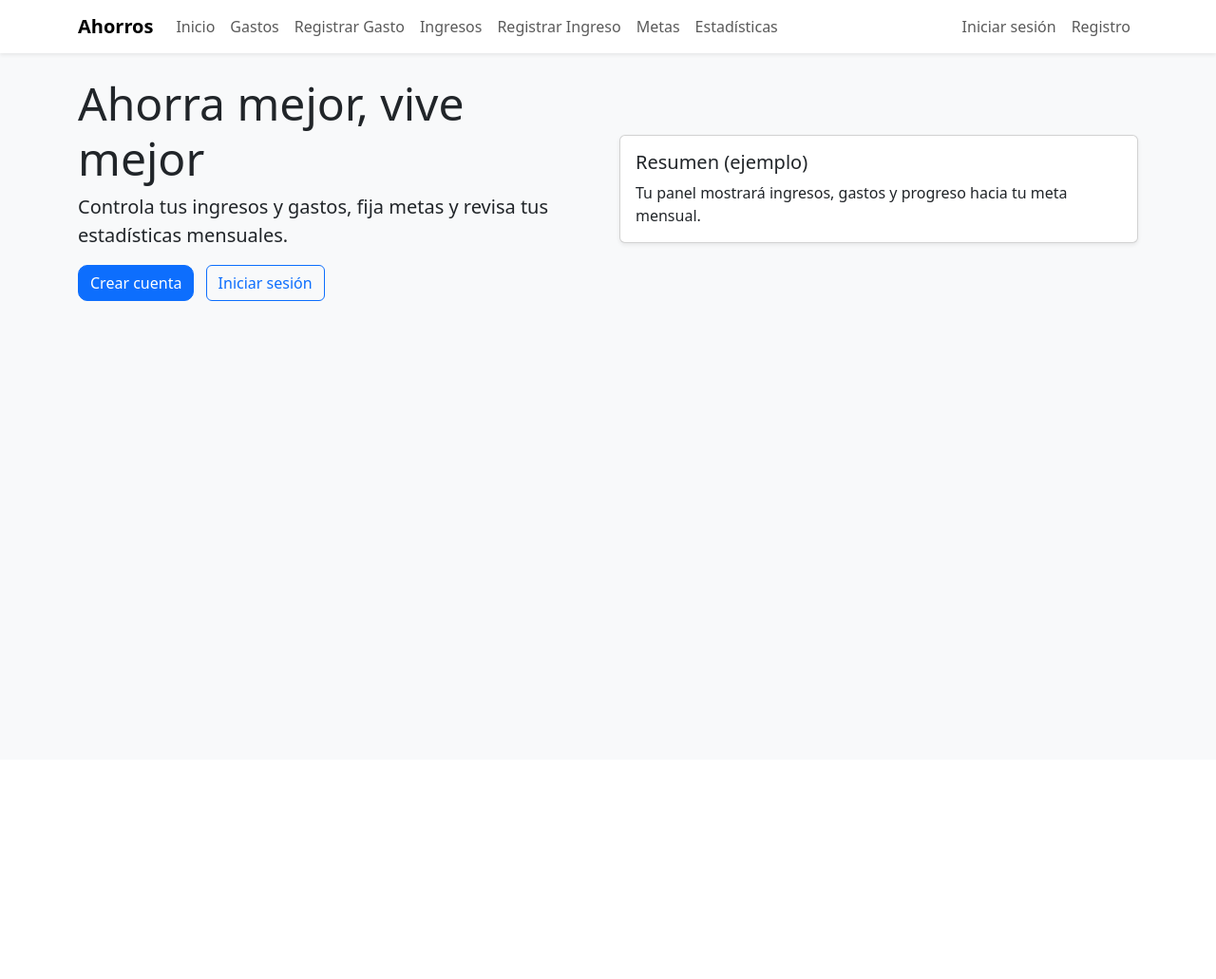
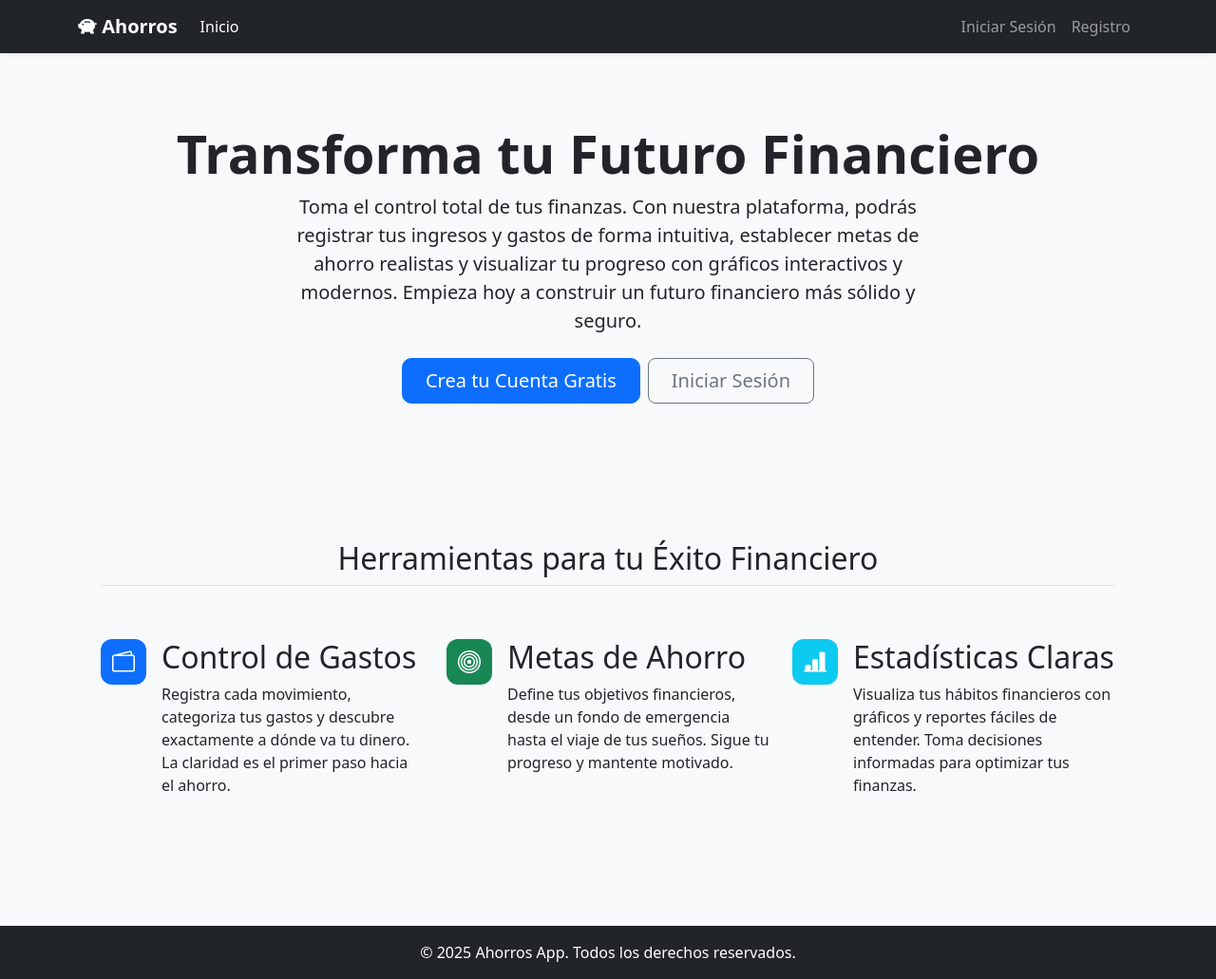
Before and after one commit to Chris3012Mega/ProjectPython, a Flask app: page / in a window 1280 px wide. Shown: the whole page at 95% size. Before the commit the page ends 317 px from the top, so only its background shows below. Run offline with Flask 3, Linux system fonts and the light colour scheme.

Commit message:
dinseno y mas

```diff
--- a/app.py
+++ b/app.py
@@ -12,7 +12,7 @@ app.secret_key = "clave_secreta_123"
 
 DB_NAME = "ahorrosdb"
 DB_USER = "root"
-DB_PASS = "Root2003"
+DB_PASS = "root"
 DB_HOST = "localhost"
 
 
--- a/templates/index.html
+++ b/templates/index.html
@@ -1,29 +1,62 @@
 {% extends 'layout.html' %}
-{% block title %}Inicio - Ahorros{% endblock %}
+{% block title %}Inicio - Tu Asistente Financiero Personal{% endblock %}
 {% block content %}
-<div class="row align-items-center">
-<div class="col-lg-6">
-<h1 class="display-5">Ahorra mejor, vive mejor</h1>
-<p class="lead">Controla tus ingresos y gastos, fija metas y revisa tus estadísticas mensuales.</p>
-
-
+<div class="container-fluid bg-light p-5 mb-5 text-center">
+    <div class="container">
+        <h1 class="display-4 fw-bold">Transforma tu Futuro Financiero</h1>
+        <p class="lead col-md-8 mx-auto">
+            Toma el control total de tus finanzas. Con nuestra plataforma, podrás registrar tus ingresos y gastos de forma intuitiva, establecer metas de ahorro realistas y visualizar tu progreso con gráficos interactivos y modernos. Empieza hoy a construir un futuro financiero más sólido y seguro.
+        </p>
+        <div class="d-grid gap-2 d-sm-flex justify-content-sm-center mt-4">
             {% if session.get('nombre') %}
-<a href="/gastos" class="btn btn-primary me-2">Mi Banca</a>
-<a href="/estadisticas" class="btn btn-outline-primary">Ver estadísticas</a>
+                <a href="/gastos" class="btn btn-primary btn-lg px-4 gap-3">Acceder a mi Panel</a>
+                <a href="/estadisticas" class="btn btn-outline-secondary btn-lg px-4">Ver Estadísticas</a>
             {% else %}
-<a href="/registro" class="btn btn-primary me-2">Crear cuenta</a>
-<a href="/login" class="btn btn-outline-primary">Iniciar sesión</a>
+                <a href="/registro" class="btn btn-primary btn-lg px-4 gap-3">Crea tu Cuenta Gratis</a>
+                <a href="/login" class="btn btn-outline-secondary btn-lg px-4">Iniciar Sesión</a>
             {% endif %}
         </div>
+    </div>
+</div>
 
-
-<div class="col-lg-6 d-none d-lg-block">
-<div class="card shadow-sm">
-<div class="card-body">
-<h5 class="card-title">Resumen (ejemplo)</h5>
-<p class="card-text">Tu panel mostrará ingresos, gastos y progreso hacia tu meta mensual.</p>
+<div class="container px-4 py-5">
+    <h2 class="pb-2 border-bottom text-center">Herramientas para tu Éxito Financiero</h2>
+    <div class="row g-4 py-5 row-cols-1 row-cols-lg-3">
+        <div class="col d-flex align-items-start">
+            <div class="icon-square bg-primary text-white d-inline-flex align-items-center justify-content-center fs-4 flex-shrink-0 me-3">
+                <i class="bi bi-wallet2"></i>
+            </div>
+            <div>
+                <h3 class="fs-2">Control de Gastos</h3>
+                <p>Registra cada movimiento, categoriza tus gastos y descubre exactamente a dónde va tu dinero. La claridad es el primer paso hacia el ahorro.</p>
+            </div>
+        </div>
+        <div class="col d-flex align-items-start">
+            <div class="icon-square bg-success text-white d-inline-flex align-items-center justify-content-center fs-4 flex-shrink-0 me-3">
+                <i class="bi bi-bullseye"></i>
+            </div>
+            <div>
+                <h3 class="fs-2">Metas de Ahorro</h3>
+                <p>Define tus objetivos financieros, desde un fondo de emergencia hasta el viaje de tus sueños. Sigue tu progreso y mantente motivado.</p>
+            </div>
+        </div>
+        <div class="col d-flex align-items-start">
+            <div class="icon-square bg-info text-white d-inline-flex align-items-center justify-content-center fs-4 flex-shrink-0 me-3">
+                <i class="bi bi-bar-chart-line-fill"></i>
+            </div>
+            <div>
+                <h3 class="fs-2">Estadísticas Claras</h3>
+                <p>Visualiza tus hábitos financieros con gráficos y reportes fáciles de entender. Toma decisiones informadas para optimizar tus finanzas.</p>
             </div>
         </div>
     </div>
 </div>
+
+<style>
+.icon-square {
+    width: 3rem;
+    height: 3rem;
+    border-radius: .75rem;
+}
+</style>
 {% endblock %}
--- a/templates/layout.html
+++ b/templates/layout.html
@@ -1,12 +1,17 @@
 <!doctype html>
-<html lang="es">
+<html lang="es" class="h-100">
 <head>
 <meta charset="utf-8">
 <meta name="viewport" content="width=device-width, initial-scale=1">
+
+<!-- Icono de la pagina -->
+<link rel="shortcut icon" href="/static/img/icono.png" type="image/x-icon">
+
 <title>{% block title %}Ahorros{% endblock %}</title>
 
 <!-- Bootstrap -->
 <link href="https://cdn.jsdelivr.net/npm/bootstrap@5.3.2/dist/css/bootstrap.min.css" rel="stylesheet">
+<link rel="stylesheet" href="https://cdn.jsdelivr.net/npm/bootstrap-icons@1.11.3/font/bootstrap-icons.min.css">
 
 <!-- CSS personalizado -->
 <link rel="stylesheet" href="/static/css/estilos.css">
@@ -15,94 +20,76 @@
 <script src="https://cdn.jsdelivr.net/npm/chart.js"></script>
 
 </head>
-<body>
+<body class="d-flex flex-column min-vh-100 bg-light">
 
 <!-- NAVBAR -->
-<nav class="navbar navbar-expand-lg navbar-light bg-white shadow-sm">
+<header>
+    <nav class="navbar navbar-expand-lg navbar-dark bg-dark shadow-sm">
         <div class="container">
-
-    <a class="navbar-brand fw-bold" href="/">Ahorros</a>
-
-    <button class="navbar-toggler" type="button" data-bs-toggle="collapse" data-bs-target="#navMain">
+            <a class="navbar-brand fw-bold" href="/"><i class="bi bi-piggy-bank-fill"></i> Ahorros</a>
+            <button class="navbar-toggler" type="button" data-bs-toggle="collapse" data-bs-target="#navMain" aria-controls="navMain" aria-expanded="false" aria-label="Toggle navigation">
                 <span class="navbar-toggler-icon"></span>
             </button>
-
             <div class="collapse navbar-collapse" id="navMain">
-
-        <!-- MENÚ IZQUIERDO -->
                 <ul class="navbar-nav me-auto mb-2 mb-lg-0">
-
                     <li class="nav-item">
-                <a class="nav-link" href="/">Inicio</a>
+                        <a class="nav-link {% if request.path == '/' %}active{% endif %}" href="/">Inicio</a>
                     </li>
-
-            <!-- GASTOS -->
+                    {% if session.get('nombre') %}
+                    <li class="nav-item dropdown">
+                        <a class="nav-link dropdown-toggle {% if request.path.startswith('/ingresos') or request.path.startswith('/gastos') %}active{% endif %}" href="#" id="movimientosDropdown" role="button" data-bs-toggle="dropdown" aria-expanded="false">
+                            Movimientos
+                        </a>
+                        <ul class="dropdown-menu" aria-labelledby="movimientosDropdown">
+                            <li><a class="dropdown-item {% if request.path == '/ingresos' %}active{% endif %}" href="/ingresos">Ver Ingresos</a></li>
+                            <li><a class="dropdown-item {% if request.path == '/gastos' %}active{% endif %}" href="/gastos">Ver Gastos</a></li>
+                            <li><hr class="dropdown-divider"></li>
+                            <li><a class="dropdown-item {% if request.path == '/ingresos/registrar' %}active{% endif %}" href="/ingresos/registrar">Registrar Ingreso</a></li>
+                            <li><a class="dropdown-item {% if request.path == '/gastos/registrar' %}active{% endif %}" href="/gastos/registrar">Registrar Gasto</a></li>
+                        </ul>
+                    </li>
                     <li class="nav-item">
-                <a class="nav-link" href="/gastos">Gastos</a>
+                        <a class="nav-link {% if request.path == '/meta' %}active{% endif %}" href="/meta">Metas</a>
                     </li>
-
                     <li class="nav-item">
-                <a class="nav-link" href="/gastos/registrar">Registrar Gasto</a>
+                        <a class="nav-link {% if request.path == '/estadisticas' %}active{% endif %}" href="/estadisticas">Estadísticas</a>
                     </li>
-
-            <!-- INGRESOS -->
-            <li class="nav-item">
-                <a class="nav-link" href="/ingresos">Ingresos</a>
-            </li>
-
-            <li class="nav-item">
-                <a class="nav-link" href="/ingresos/registrar">Registrar Ingreso</a>
-            </li>
-            <!-- METAS -->
-            <li class="nav-item">
-                <a class="nav-link" href="/meta">Metas</a>
-            </li>
-
-            <!-- ESTADÍSTICAS -->
-            <li class="nav-item">
-                <a class="nav-link" href="/estadisticas">Estadísticas</a>
-            </li>
-        </ul>
-
-        <!-- MENÚ DERECHO -->
-        <ul class="navbar-nav ms-auto">
-
-            {% if session.get('nombre') %}
-                <li class="nav-item">
-                    <span class="nav-link">Hola, {{ session.get('nombre') }}</span>
-                </li>
-
-                <li class="nav-item">
-                    <a class="nav-link text-danger" href="/logout">Salir</a>
-                </li>
-
-            {% else %}
-
-                <li class="nav-item">
-                    <a class="nav-link" href="/login">Iniciar sesión</a>
-                </li>
-
-                <li class="nav-item">
-                    <a class="nav-link" href="/registro">Registro</a>
-                </li>
-
                     {% endif %}
                 </ul>
 
+                <ul class="navbar-nav ms-auto">
+                    {% if session.get('nombre') %}
+                        <li class="nav-item dropdown">
+                            <a class="nav-link dropdown-toggle" href="#" id="userDropdown" role="button" data-bs-toggle="dropdown" aria-expanded="false">
+                                <i class="bi bi-person-circle"></i> {{ session.get('nombre') }}
+                            </a>
+                            <ul class="dropdown-menu dropdown-menu-end" aria-labelledby="userDropdown">
+                                <li><a class="dropdown-item text-danger" href="/logout">Cerrar Sesión</a></li>
+                            </ul>
+                        </li>
+                    {% else %}
+                        <li class="nav-item">
+                            <a class="nav-link {% if request.path == '/login' %}active{% endif %}" href="/login">Iniciar Sesión</a>
+                        </li>
+                        <li class="nav-item">
+                            <a class="nav-link {% if request.path == '/registro' %}active{% endif %}" href="/registro">Registro</a>
+                        </li>
+                    {% endif %}
+                </ul>
             </div>
         </div>
     </nav>
-
+</header>
 
 <!-- CONTENIDO -->
+<main class="flex-grow-1">
     <div class="container py-4">
-
         {% with messages = get_flashed_messages(with_categories=true) %}
         {% if messages %}
             {% for cat, msg in messages %}
-            <div class="alert alert-{{ 'success' if cat=='success' else 'danger' }} alert-dismissible fade show">
+                <div class="alert alert-{{ 'success' if cat=='success' else 'danger' }} alert-dismissible fade show" role="alert">
                     {{ msg }}
-                <button type="button" class="btn-close" data-bs-dismiss="alert"></button>
+                    <button type="button" class="btn-close" data-bs-dismiss="alert" aria-label="Close"></button>
                 </div>
             {% endfor %}
         {% endif %}
@@ -110,10 +97,17 @@
 
         {% block content %}{% endblock %}
     </div>
+</main>
+
+<!-- FOOTER -->
+<footer class="footer mt-auto py-3 bg-dark text-white">
+    <div class="container text-center">
+        <span>© 2025 Ahorros App. Todos los derechos reservados.</span>
+    </div>
+</footer>
 
 <!-- JS Bootstrap -->
 <script src="https://cdn.jsdelivr.net/npm/bootstrap@5.3.2/dist/js/bootstrap.bundle.min.js"></script>
-
 <!-- JS personalizado -->
 <script src="/static/js/main.js"></script>
 
```
Also changed, not shown: static/img/icono.png (added). Lines whose indentation alone changed are shown as unchanged.
